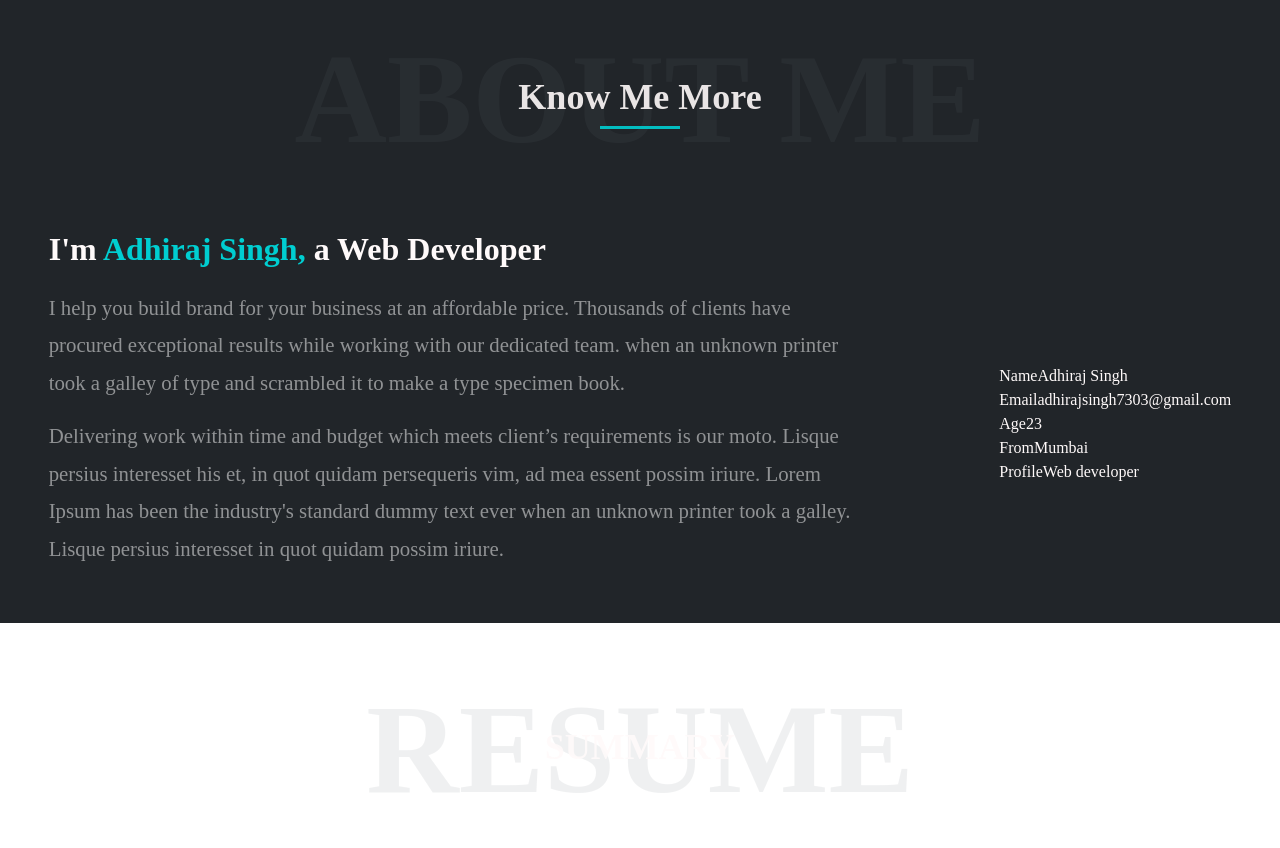
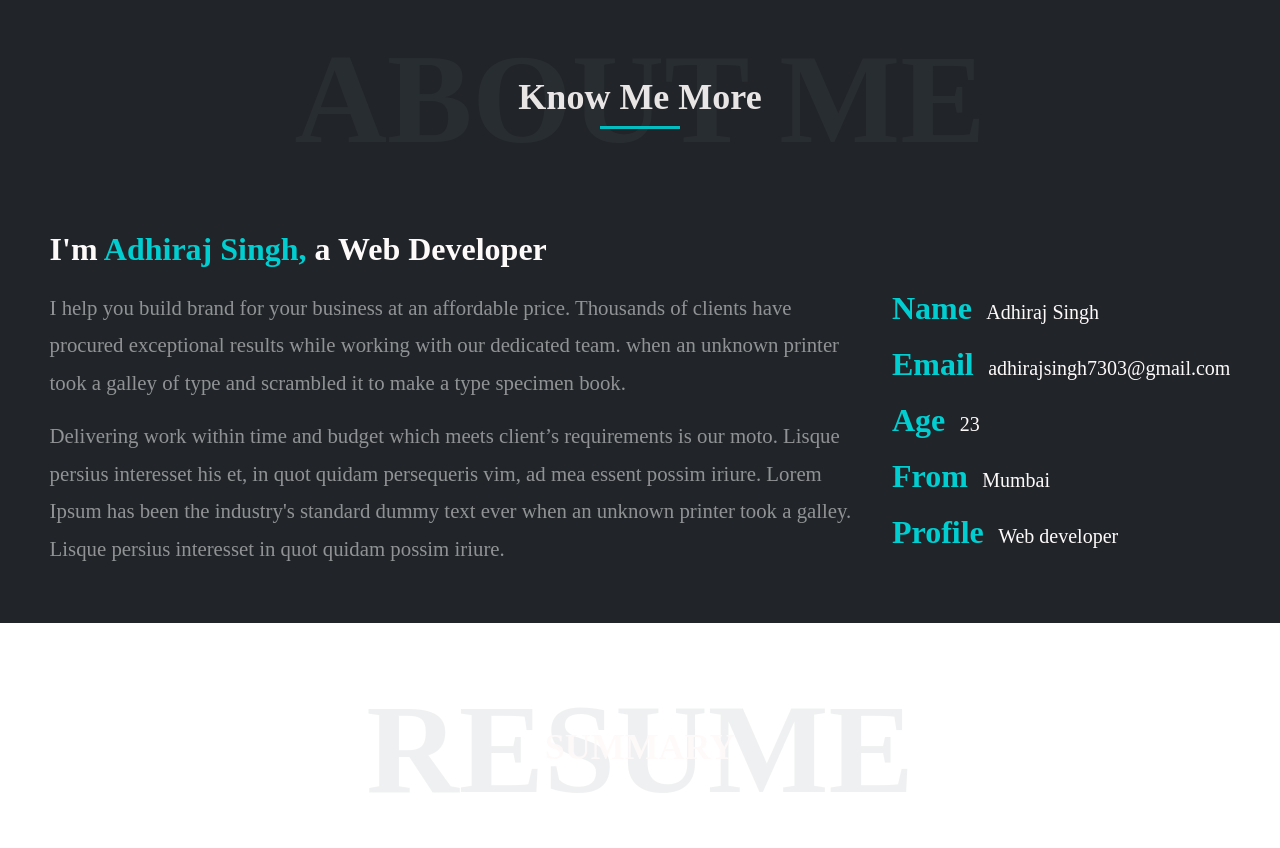
Before and after one commit to singhAdhi/Portfolio-, a plain HTML site: page index.html in a window 1280 px wide. Shown: the part 827-1675 px from the top of the page. Drawn offline with Linux system fonts and the light colour scheme.

Commit message:
dghhjklkl

```diff
--- a/style.css
+++ b/style.css
@@ -222,3 +222,16 @@ p.first-para,p.second-para{
 .about_container{
 	background-color: #212529;
 }
+.right-side{
+	font-size: 20px;
+    margin-left: -110px;
+}
+.right-side ul li{
+    margin-bottom: 0.5rem;
+}
+span.right-name,span.right-Email,span.right-Age,span.right-From,span.right-profile{
+	font-weight: 600;
+    margin-right: 0.9rem;
+    font-size: 2rem;
+    color: darkturquoise;
+}
```
